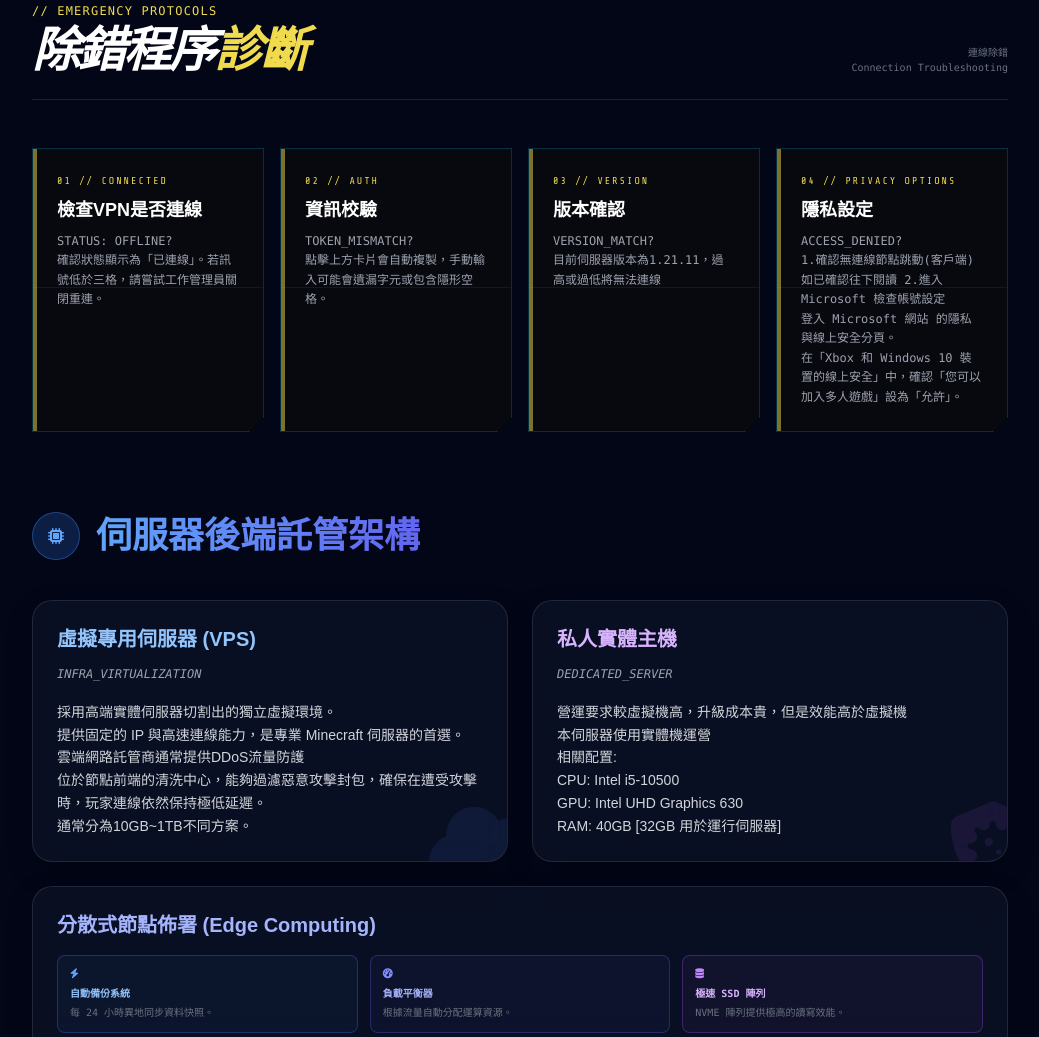
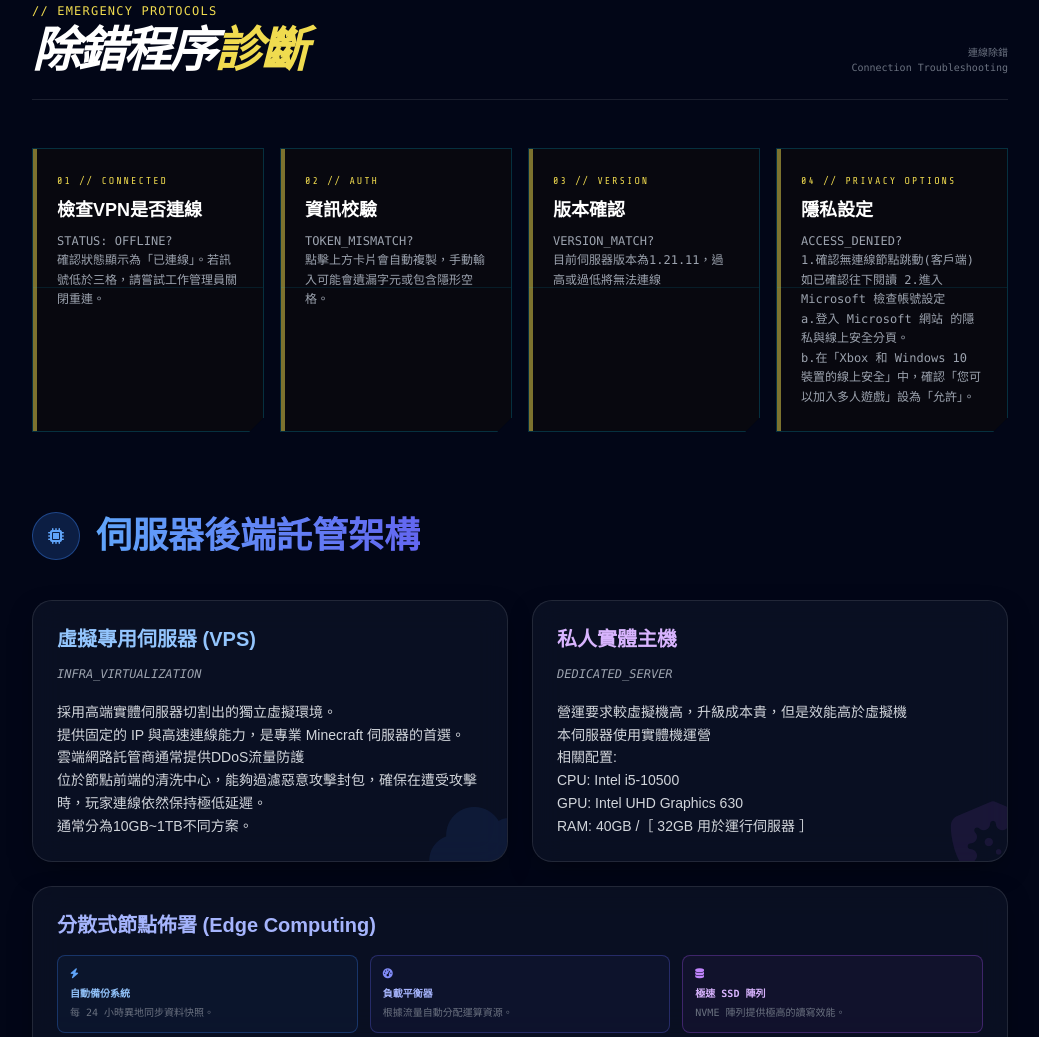
Before and after one commit to CYC-WHLD/mcserverc08, a plain HTML site: page cards2.html in a window 1280 px wide. Shown: the part 991-2028 px from the top of the page, without its empty margins (120-1159 px from the left). Drawn offline with nearby package versions, Linux system fonts and the light colour scheme; animation ran at ten frames a second; a web font is replaced by a local one.

Commit message:
Update cards2.html

```diff
--- a/cards2.html
+++ b/cards2.html
@@ -348,8 +348,8 @@
                             ACCESS_DENIED? <br>
                             1.確認無連線節點跳動(客戶端)如已確認往下閱讀
                             2.進入 Microsoft 檢查帳號設定 <br>
-                                 登入 Microsoft 網站 的隱私與線上安全分頁。<br>
-                                 在「Xbox 和 Windows 10 裝置的線上安全」中，確認「您可以加入多人遊戲」設為「允許」。
+                                 a.登入 Microsoft 網站 的隱私與線上安全分頁。<br>
+                                 b.在「Xbox 和 Windows 10 裝置的線上安全」中，確認「您可以加入多人遊戲」設為「允許」。
                         </p>
                     </div>
                 </div>
@@ -394,7 +394,7 @@
                             相關配置:<br>
                             CPU: Intel i5-10500 <br>
                             GPU: Intel UHD Graphics 630 <br>
-                            RAM: 40GB [32GB 用於運行伺服器]
+                            RAM: 40GB /［ 32GB 用於運行伺服器 ］
                         </p>
                     </div>
                     <div class="glass-card p-6 relative overflow-hidden md:col-span-2">
```
